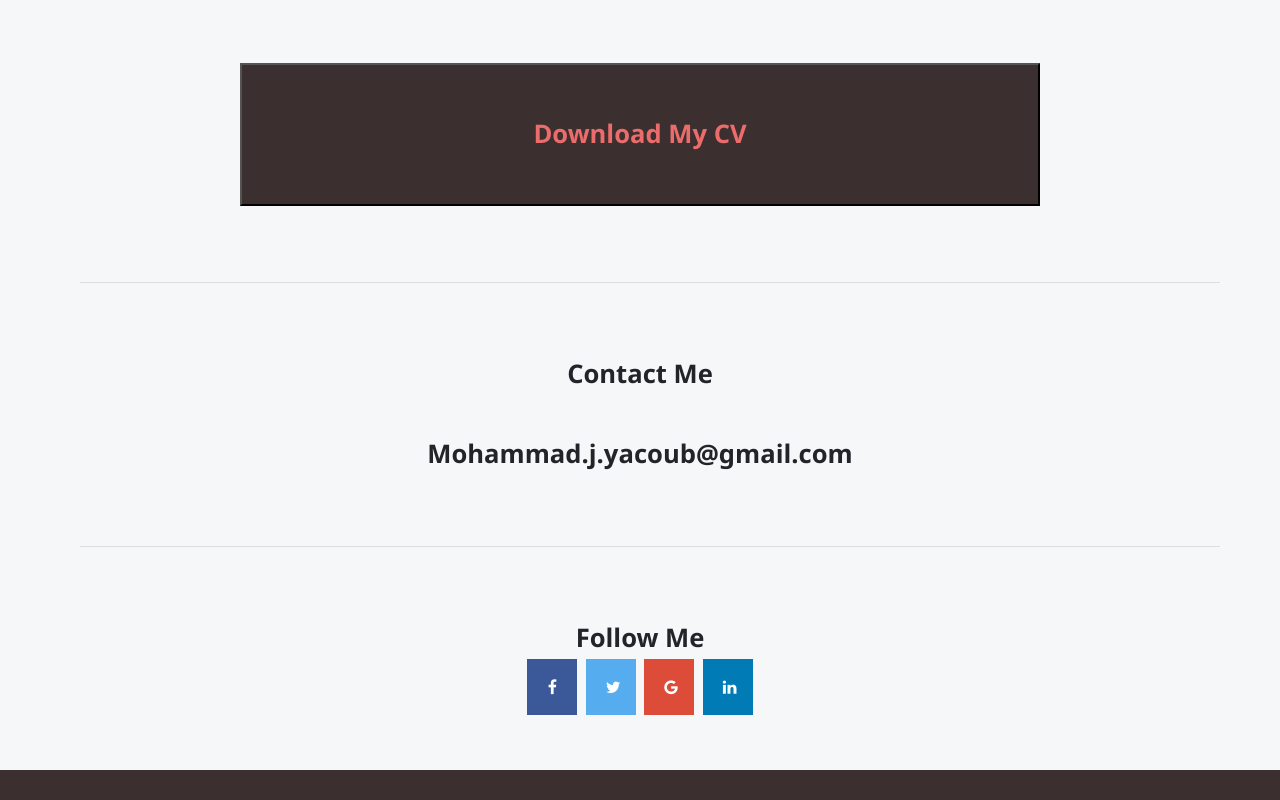
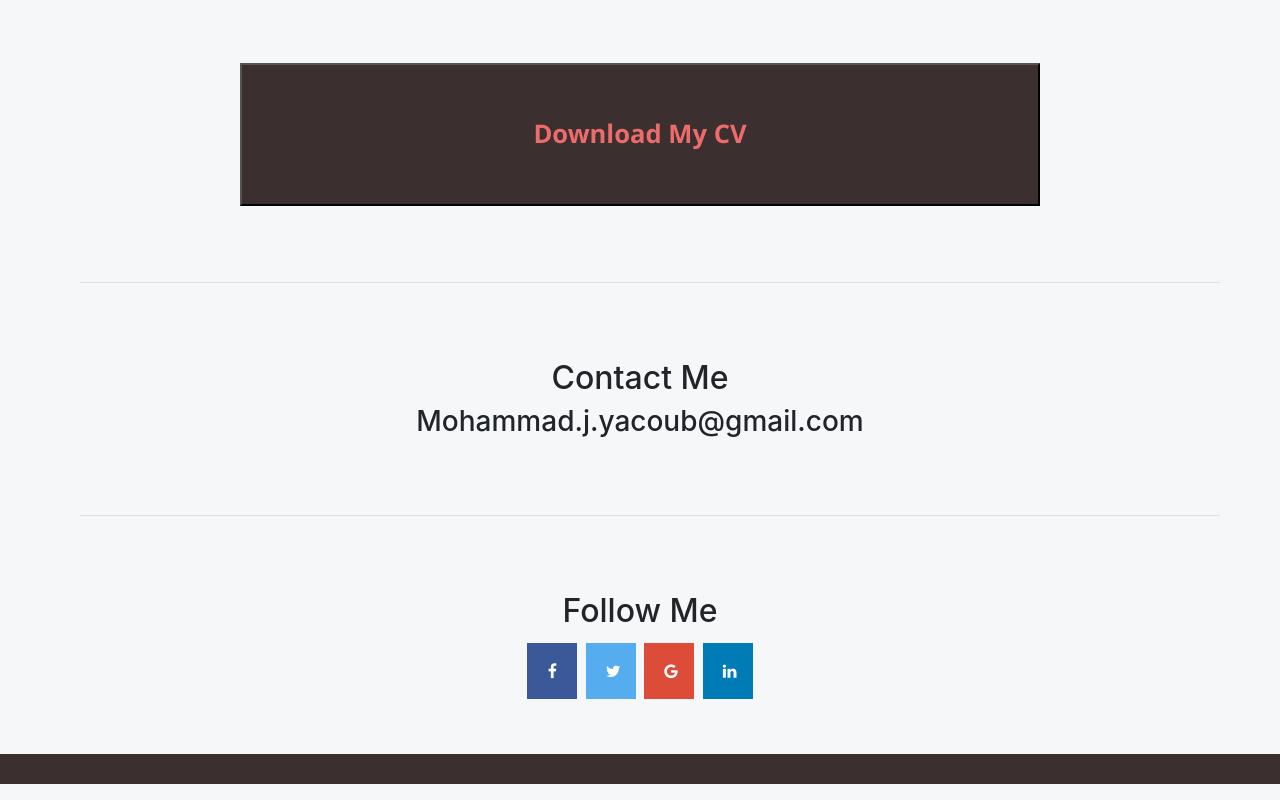
Before and after one commit to MohYacoub/OCA-projects, a plain HTML site: page project1-My portfolio/code/About.html in a window 1280 px wide. Shown: the part 783-1583 px from the top of the page. Drawn offline with Linux system fonts and the light colour scheme.

Commit message:
my portfolio

```diff
--- a/project1-My portfolio/code/css/custom.css
+++ b/project1-My portfolio/code/css/custom.css
@@ -388,7 +388,7 @@
                     margin-bottom: 50px;
                 }
 
-                .footerabout h2 , h3 {
+                .footerabout  {
                     font-size: 2vw;
                     font-family: 'Segoe UI', Tahoma, Geneva, Verdana, sans-serif;
                     font-weight: 800;
@@ -403,7 +403,7 @@
                     margin-bottom: 50px;
                 }
 
-                .footerabout2 > h2 , h3 {
+                h2.footerabout2  {
                     font-size: 2vw;
                     font-family: 'Segoe UI', Tahoma, Geneva, Verdana, sans-serif;
                     font-weight: 800;
```
